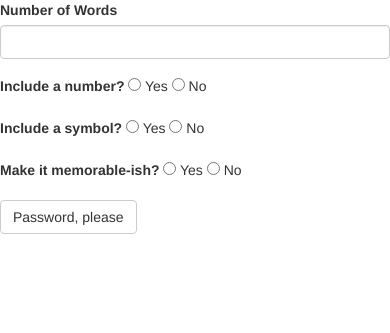
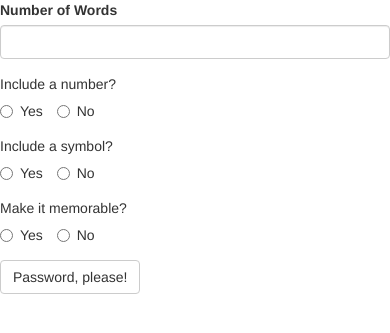
Before and after one commit to rebekahheacock/dwa15-p2, a PHP site: page / in a window 390 px wide. Shown: the top 333 px of the page. Run offline with PHP 8.4, Linux system fonts and the light colour scheme; some libraries are stand-ins or nearby versions.

Commit message:
styling and form cleanup

```diff
--- a/index.php
+++ b/index.php
@@ -15,27 +15,47 @@ ini_set('display_errors', 1); # Display errors on page (instead of a log file)
 <?php require 'scraping.php' ?>
 <?php require 'pwdgen.php' ?>
 
-<form id="newpassword" action="index.php" method="post">
+<form id="newpassword" action="index.php" method="post" class="form-horizontal">
 	<div class="form-group">
-		<label for="numwords">Number of Words</label>
-		<input type="number" name="numwords" required max="9" value="<?php echo $numwords; ?>" class="form-control">
+		<label for="numwords" class="col-sm-2 control-label">Number of Words</label>
+		<div class="col-sm-10">
+			<input type="number" name="numwords" required max="9" value="<?php echo $numwords; ?>" class="form-control">
+		</div>
 	</div>
 	<div class="form-group">
-	<label for="num">Include a number?</label>
-		<input type="radio" name="num" required <?php echo $num_yes ?> value="yes"> Yes
-		<input type="radio" name="num" required <?php echo $num_no ?> value="no"> No
+	<div class="col-sm-2 control-label">Include a number?</div>
+		<div class="col-sm-10">
+			<label for="numyes" class="radio-inline">
+				<input type="radio" name="num" id="numyes" required <?php echo $num_yes ?> value="yes"> Yes
+			</label>
+			<label for="numno" class="radio-inline">
+				<input type="radio" name="num" id="numno" required <?php echo $num_no ?> value="no"> No
+			</label>
+		</div>
 	</div>
 	<div class="form-group">
-	<label for="symbol">Include a symbol?</label>
-		<input type="radio" name="symbol" required <?php echo $symbol_yes ?> value="yes"> Yes
-		<input type="radio" name="symbol" required <?php echo $symbol_no ?> value="no"> No
+	<div class="col-sm-2 control-label">Include a symbol?</div>
+		<div class="col-sm-10">
+			<label for="symbolyes" class="radio-inline">
+				<input type="radio" name="symbol" id="symbolyes" required <?php echo $symbol_yes ?> value="yes"> Yes
+			</label>
+			<label for="symbolno" class="radio-inline">
+				<input type="radio" name="symbol" id="symbolno" required <?php echo $symbol_no ?> value="no"> No
+			</label>
+		</div>
 	</div>
 	<div class="form-group">
-		<label for="memorable">Make it memorable-ish?</label>
-		<input type="radio" name="memorable" required <?php echo $memorable_yes ?> value="yes"> Yes
-		<input type="radio" name="memorable" required <?php echo $memorable_no ?> value="no"> No
+		<div class="col-sm-2 control-label">Make it memorable?</div>
+		<div class="col-sm-10">
+			<label for="memorableyes" class="radio-inline">
+				<input type="radio" name="memorable" id="memorableyes" required <?php echo $memorable_yes ?> value="yes"> Yes
+			</label>
+			<label for="memorableno" class="radio-inline">
+				<input type="radio" name="memorable" id="memorableno" required <?php echo $memorable_no ?> value="no"> No
+			</label>
+		</div>
 	</div>
-	<button type="submit" name="submit" value="submit" class="btn btn-default">Password, please</button>
+	<button type="submit" name="submit" value="submit" class="btn btn-default col-sm-offset-2">Password, please!</button>
 </form>
 
 <?php if (isset($_POST['submit'])) { ?>
```
